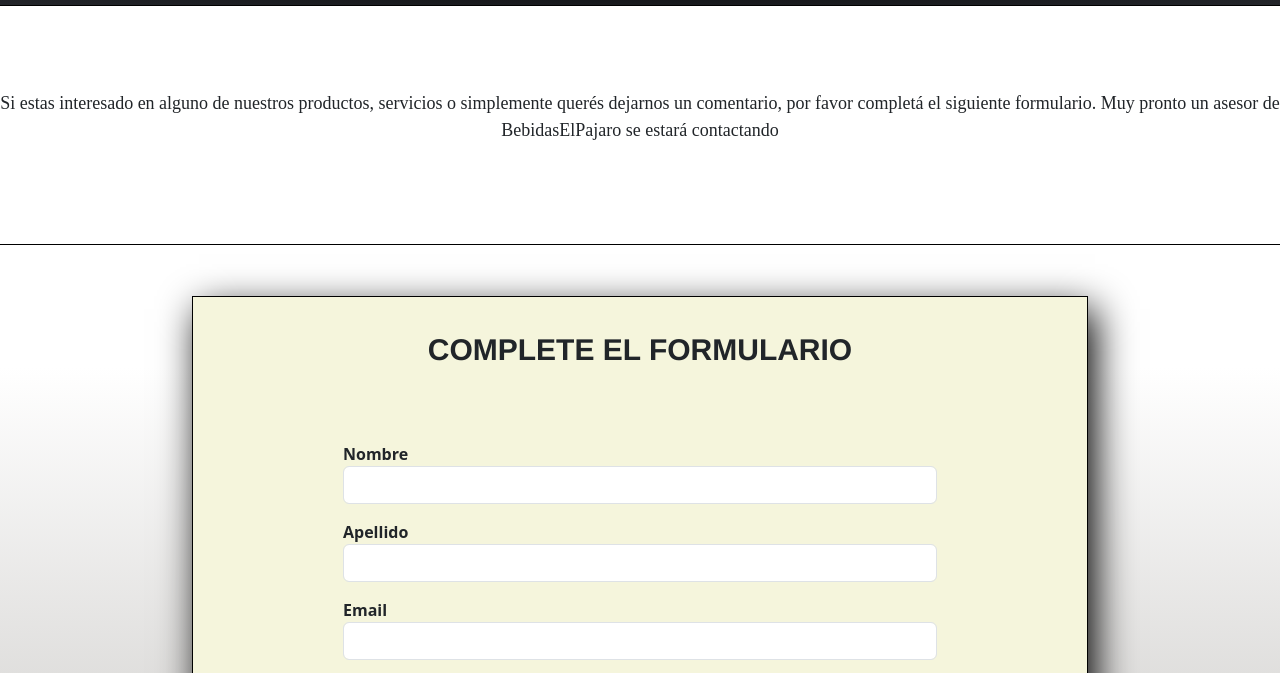
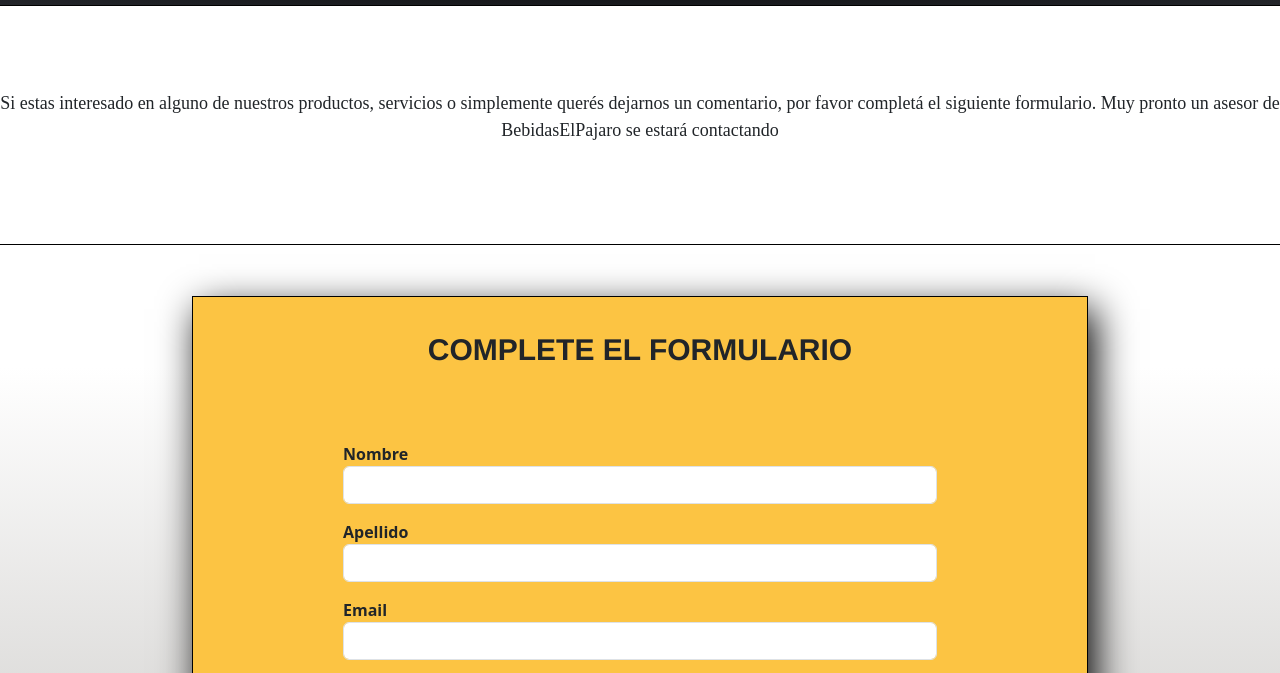
Before and after one commit to MaximilianoFamozo98/Entrega3DW, a website: page pages/contacto.html in a window 1280 px wide. Shown: the part 74-747 px from the top of the page. Drawn offline with nearby package versions, Linux system fonts and the light colour scheme.

Commit message:
cambio contacto

```diff
--- a/scss/secciones/_main-contacto.scss
+++ b/scss/secciones/_main-contacto.scss
@@ -25,7 +25,7 @@
     margin-bottom: 1rem;
 }
 .sectionform{
-    background-color: beige;
+    background-color: #fcc443;
     box-shadow: 7px 13px 37px #000;
     border: solid 1px black;
 
```
Also changed, not shown: css/style.css.
